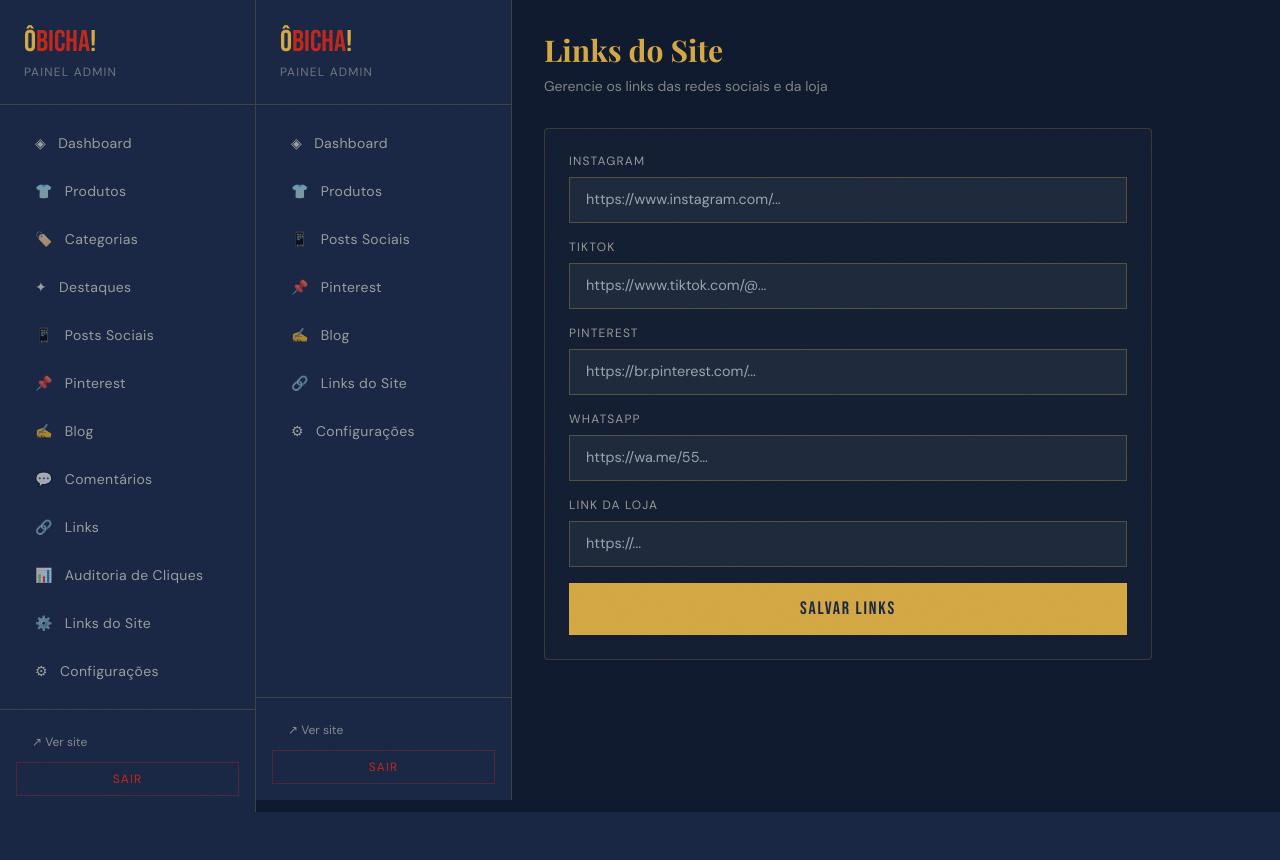
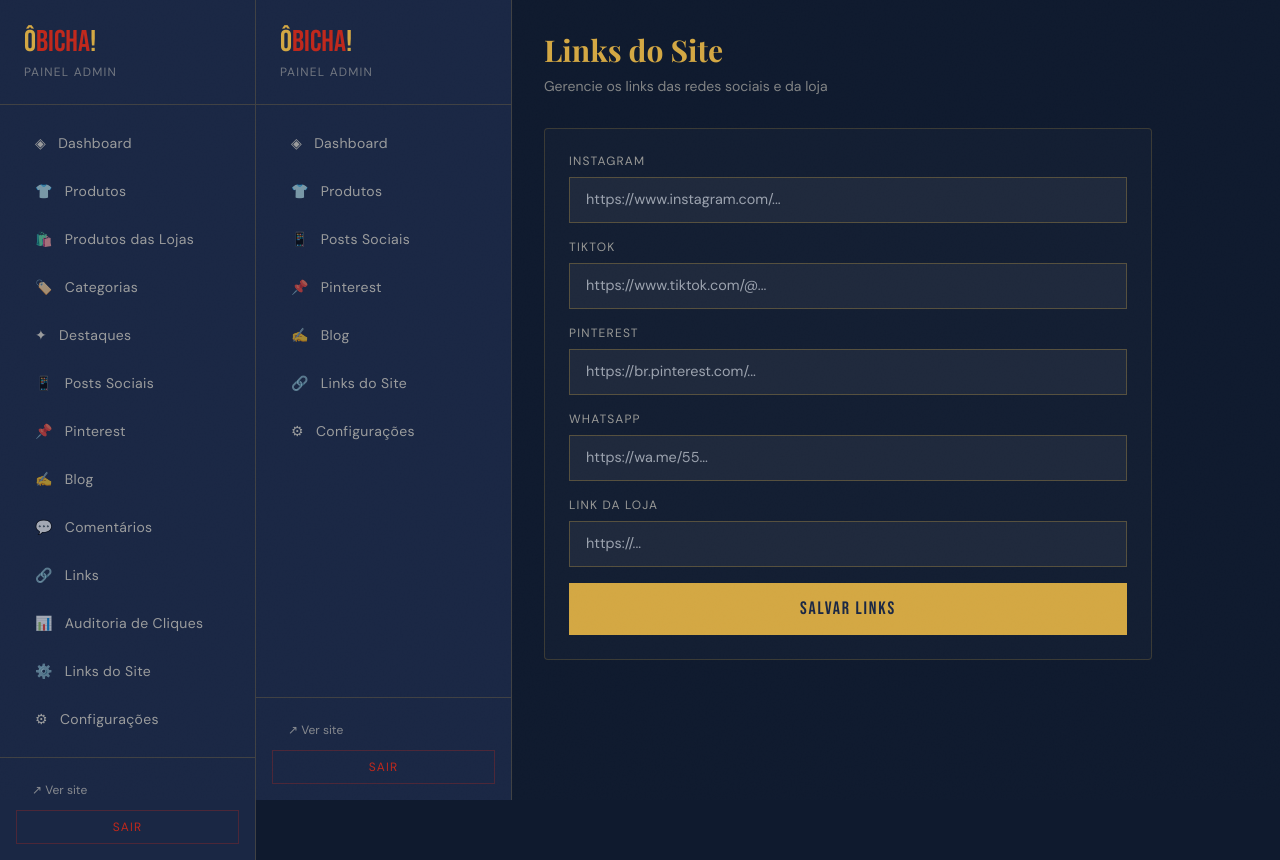
Before and after one commit to arteeironia/obicha, a Next.js app: page /admin/app/admin/site-config in a window 1280 px wide. Before the commit the page ends 812 px from the top, so only its background shows below. Built offline with nearby package versions, Linux system fonts and the light colour scheme; no server answers; the database is empty; a web font is replaced by a local one.

Commit message:
Add files via upload

```diff
--- a/app/admin/layout.tsx
+++ b/app/admin/layout.tsx
@@ -5,6 +5,7 @@ import { usePathname, useRouter } from 'next/navigation'
 const navItems = [
   { href: '/admin', label: 'Dashboard', icon: '◈' },
   { href: '/admin/produtos', label: 'Produtos', icon: '👕' },
+  { href: '/admin/produtos-feed', label: 'Produtos das Lojas', icon: '🛍️' },
   { href: '/admin/categorias', label: 'Categorias', icon: '🏷️' },
   { href: '/admin/destaques', label: 'Destaques', icon: '✦' },
   { href: '/admin/social', label: 'Posts Sociais', icon: '📱' },
```
